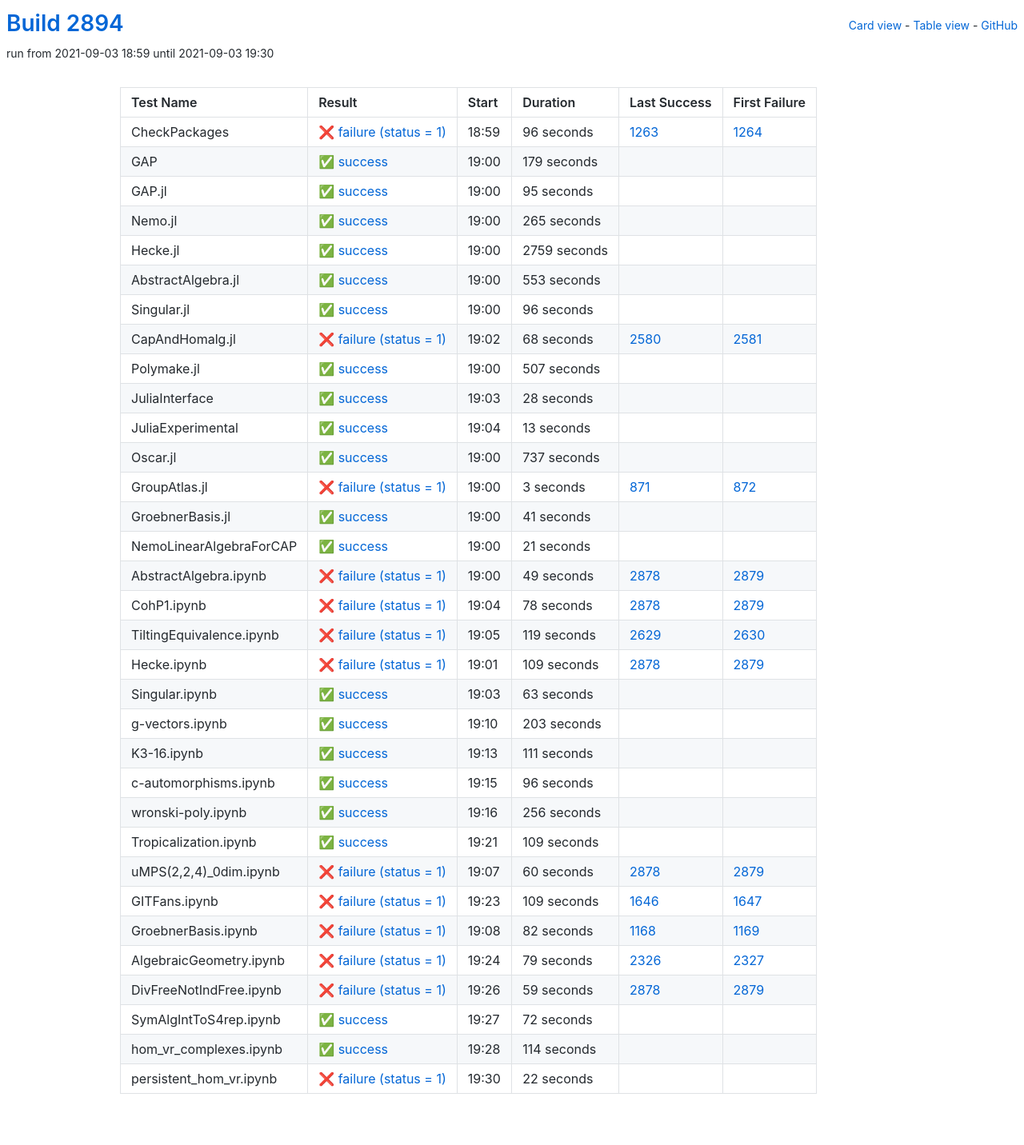
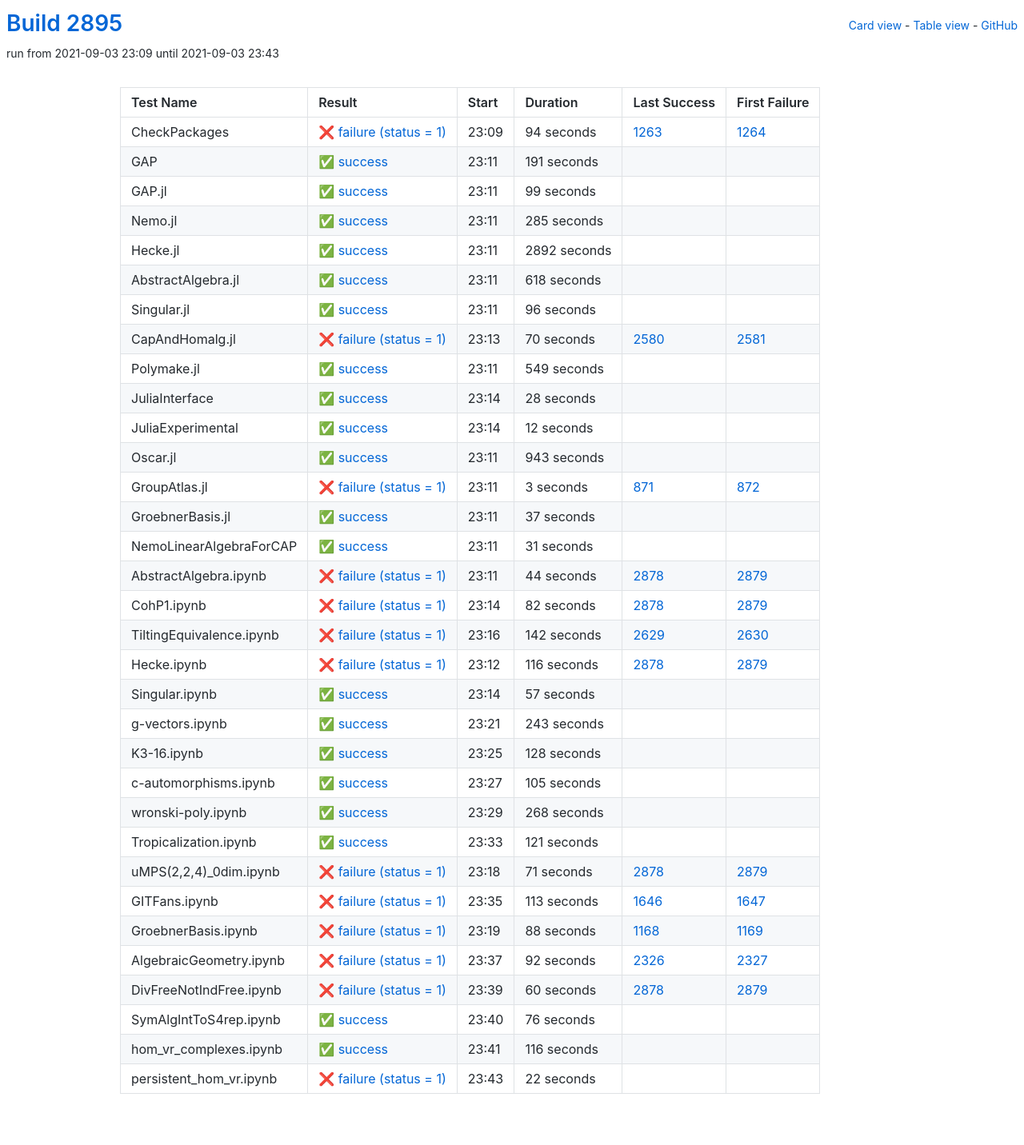
Before and after one commit to oscar-system/oscar-ci-status-stable, a Jekyll site: the page built from table.html, in a window 1280 px wide. Shown: the whole page at 80% size. Built offline with Jekyll 4.4.1, drawn with Linux system fonts in a browser that asks for light colours.

Commit message:
Build #2895

```diff
--- a/_data/ci.yml
+++ b/_data/ci.yml
@@ -1,6 +1,6 @@
 ---
-build: 2894
-build_url: https://oscarci.mathematik.uni-kl.de/job/oscar-stable/2894/
+build: 2895
+build_url: https://oscarci.mathematik.uni-kl.de/job/oscar-stable/2895/
 job: oscar-stable
 organization: oscar-system
 repo: oscar-ci-status-stable
@@ -8,80 +8,80 @@ repourl: https://github.com/oscar-system/oscar-ci-status-stable
 tests:
 - name: CheckPackages
   id: checkpackages
-  log: https://oscarci.mathematik.uni-kl.de/job/oscar-stable/2894/artifact/logs/build-2894/CheckPackages.log
-  start: 2021-09-03 18:59
+  log: https://oscarci.mathematik.uni-kl.de/job/oscar-stable/2895/artifact/logs/build-2895/CheckPackages.log
+  start: 2021-09-03 23:09
   success: false
   exitcode: 1
   status: failure
-  duration: 96
+  duration: 94
   last_success: 1263
   last_success_url: https://oscarci.mathematik.uni-kl.de/job/oscar-stable/1263/
   first_failure: 1264
   first_failure_url: https://oscarci.mathematik.uni-kl.de/job/oscar-stable/1264/
 - name: GAP
   id: gap
-  log: https://oscarci.mathematik.uni-kl.de/job/oscar-stable/2894/artifact/logs/build-2894/GAP.log
-  start: 2021-09-03 19:00
+  log: https://oscarci.mathematik.uni-kl.de/job/oscar-stable/2895/artifact/logs/build-2895/GAP.log
+  start: 2021-09-03 23:11
   success: true
   exitcode: 0
   status: success
-  duration: 179
+  duration: 191
   last_success: false
   last_success_url:
   first_failure: false
   first_failure_url:
 - name: GAP.jl
   id: gap-jl
-  log: https://oscarci.mathematik.uni-kl.de/job/oscar-stable/2894/artifact/logs/build-2894/GAP.jl.log
-  start: 2021-09-03 19:00
+  log: https://oscarci.mathematik.uni-kl.de/job/oscar-stable/2895/artifact/logs/build-2895/GAP.jl.log
+  start: 2021-09-03 23:11
   success: true
   exitcode: 0
   status: success
-  duration: 95
+  duration: 99
   last_success: false
   last_success_url:
   first_failure: false
   first_failure_url:
 - name: Nemo.jl
   id: nemo-jl
-  log: https://oscarci.mathematik.uni-kl.de/job/oscar-stable/2894/artifact/logs/build-2894/Nemo.jl.log
-  start: 2021-09-03 19:00
+  log: https://oscarci.mathematik.uni-kl.de/job/oscar-stable/2895/artifact/logs/build-2895/Nemo.jl.log
+  start: 2021-09-03 23:11
   success: true
   exitcode: 0
   status: success
-  duration: 265
+  duration: 285
   last_success: false
   last_success_url:
   first_failure: false
   first_failure_url:
 - name: Hecke.jl
   id: hecke-jl
-  log: https://oscarci.mathematik.uni-kl.de/job/oscar-stable/2894/artifact/logs/build-2894/Hecke.jl.log
-  start: 2021-09-03 19:00
+  log: https://oscarci.mathematik.uni-kl.de/job/oscar-stable/2895/artifact/logs/build-2895/Hecke.jl.log
+  start: 2021-09-03 23:11
   success: true
   exitcode: 0
   status: success
-  duration: 2759
+  duration: 2892
   last_success: false
   last_success_url:
   first_failure: false
   first_failure_url:
 - name: AbstractAlgebra.jl
   id: abstractalgebra-jl
-  log: https://oscarci.mathematik.uni-kl.de/job/oscar-stable/2894/artifact/logs/build-2894/AbstractAlgebra.jl.log
-  start: 2021-09-03 19:00
+  log: https://oscarci.mathematik.uni-kl.de/job/oscar-stable/2895/artifact/logs/build-2895/AbstractAlgebra.jl.log
+  start: 2021-09-03 23:11
   success: true
   exitcode: 0
   status: success
-  duration: 553
+  duration: 618
   last_success: false
   last_success_url:
   first_failure: false
   first_failure_url:
 - name: Singular.jl
   id: singular-jl
-  log: https://oscarci.mathematik.uni-kl.de/job/oscar-stable/2894/artifact/logs/build-2894/Singular.jl.log
-  start: 2021-09-03 19:00
+  log: https://oscarci.mathematik.uni-kl.de/job/oscar-stable/2895/artifact/logs/build-2895/Singular.jl.log
+  start: 2021-09-03 23:11
   success: true
   exitcode: 0
   status: success
@@ -92,32 +92,32 @@ tests:
   first_failure_url:
 - name: CapAndHomalg.jl
   id: capandhomalg-jl
-  log: https://oscarci.mathematik.uni-kl.de/job/oscar-stable/2894/artifact/logs/build-2894/CapAndHomalg.jl.log
-  start: 2021-09-03 19:02
+  log: https://oscarci.mathematik.uni-kl.de/job/oscar-stable/2895/artifact/logs/build-2895/CapAndHomalg.jl.log
+  start: 2021-09-03 23:13
   success: false
   exitcode: 1
   status: failure
-  duration: 68
+  duration: 70
   last_success: 2580
   last_success_url: https://oscarci.mathematik.uni-kl.de/job/oscar-stable/2580/
   first_failure: 2581
   first_failure_url: https://oscarci.mathematik.uni-kl.de/job/oscar-stable/2581/
 - name: Polymake.jl
   id: polymake-jl
-  log: https://oscarci.mathematik.uni-kl.de/job/oscar-stable/2894/artifact/logs/build-2894/Polymake.jl.log
-  start: 2021-09-03 19:00
+  log: https://oscarci.mathematik.uni-kl.de/job/oscar-stable/2895/artifact/logs/build-2895/Polymake.jl.log
+  start: 2021-09-03 23:11
   success: true
   exitcode: 0
   status: success
-  duration: 507
+  duration: 549
   last_success: false
   last_success_url:
   first_failure: false
   first_failure_url:
 - name: JuliaInterface
   id: juliainterface
-  log: https://oscarci.mathematik.uni-kl.de/job/oscar-stable/2894/artifact/logs/build-2894/JuliaInterface.log
-  start: 2021-09-03 19:03
+  log: https://oscarci.mathematik.uni-kl.de/job/oscar-stable/2895/artifact/logs/build-2895/JuliaInterface.log
+  start: 2021-09-03 23:14
   success: true
   exitcode: 0
   status: success
@@ -128,32 +128,32 @@ tests:
   first_failure_url:
 - name: JuliaExperimental
   id: juliaexperimental
-  log: https://oscarci.mathematik.uni-kl.de/job/oscar-stable/2894/artifact/logs/build-2894/JuliaExperimental.log
-  start: 2021-09-03 19:04
+  log: https://oscarci.mathematik.uni-kl.de/job/oscar-stable/2895/artifact/logs/build-2895/JuliaExperimental.log
+  start: 2021-09-03 23:14
   success: true
   exitcode: 0
   status: success
-  duration: 13
+  duration: 12
   last_success: false
   last_success_url:
   first_failure: false
   first_failure_url:
 - name: Oscar.jl
   id: oscar-jl
-  log: https://oscarci.mathematik.uni-kl.de/job/oscar-stable/2894/artifact/logs/build-2894/Oscar.jl.log
-  start: 2021-09-03 19:00
+  log: https://oscarci.mathematik.uni-kl.de/job/oscar-stable/2895/artifact/logs/build-2895/Oscar.jl.log
+  start: 2021-09-03 23:11
   success: true
   exitcode: 0
   status: success
-  duration: 737
+  duration: 943
   last_success: false
   last_success_url:
   first_failure: false
   first_failure_url:
 - name: GroupAtlas.jl
   id: groupatlas-jl
-  log: https://oscarci.mathematik.uni-kl.de/job/oscar-stable/2894/artifact/logs/build-2894/GroupAtlas.jl.log
-  start: 2021-09-03 19:00
+  log: https://oscarci.mathematik.uni-kl.de/job/oscar-stable/2895/artifact/logs/build-2895/GroupAtlas.jl.log
+  start: 2021-09-03 23:11
   success: false
   exitcode: 1
   status: failure
@@ -164,152 +164,200 @@ tests:
   first_failure_url: https://oscarci.mathematik.uni-kl.de/job/oscar-stable/872/
 - name: GroebnerBasis.jl
   id: groebnerbasis-jl
-  log: https://oscarci.mathematik.uni-kl.de/job/oscar-stable/2894/artifact/logs/build-2894/GroebnerBasis.jl.log
-  start: 2021-09-03 19:00
+  log: https://oscarci.mathematik.uni-kl.de/job/oscar-stable/2895/artifact/logs/build-2895/GroebnerBasis.jl.log
+  start: 2021-09-03 23:11
   success: true
   exitcode: 0
   status: success
-  duration: 41
+  duration: 37
   last_success: false
   last_success_url:
   first_failure: false
   first_failure_url:
 - name: NemoLinearAlgebraForCAP
   id: nemolinearalgebraforcap
-  log: https://oscarci.mathematik.uni-kl.de/job/oscar-stable/2894/artifact/logs/build-2894/NemoLinearAlgebraForCAP.log
-  start: 2021-09-03 19:00
+  log: https://oscarci.mathematik.uni-kl.de/job/oscar-stable/2895/artifact/logs/build-2895/NemoLinearAlgebraForCAP.log
+  start: 2021-09-03 23:11
   success: true
   exitcode: 0
   status: success
-  duration: 21
+  duration: 31
   last_success: false
   last_success_url:
   first_failure: false
   first_failure_url:
 - name: AbstractAlgebra.ipynb
   id: abstractalgebra-ipynb
-  log: https://oscarci.mathematik.uni-kl.de/job/oscar-stable/2894/artifact/logs/build-2894/AbstractAlgebra.ipynb.log
-  start: 2021-09-03 19:00
+  log: https://oscarci.mathematik.uni-kl.de/job/oscar-stable/2895/artifact/logs/build-2895/AbstractAlgebra.ipynb.log
+  start: 2021-09-03 23:11
   success: false
   exitcode: 1
   status: failure
-  duration: 49
+  duration: 44
   last_success: 2878
   last_success_url: https://oscarci.mathematik.uni-kl.de/job/oscar-stable/2878/
   first_failure: 2879
   first_failure_url: https://oscarci.mathematik.uni-kl.de/job/oscar-stable/2879/
 - name: CohP1.ipynb
   id: cohp1-ipynb
-  log: https://oscarci.mathematik.uni-kl.de/job/oscar-stable/2894/artifact/logs/build-2894/CohP1.ipynb.log
-  start: 2021-09-03 19:04
+  log: https://oscarci.mathematik.uni-kl.de/job/oscar-stable/2895/artifact/logs/build-2895/CohP1.ipynb.log
+  start: 2021-09-03 23:14
   success: false
   exitcode: 1
   status: failure
-  duration: 78
+  duration: 82
   last_success: 2878
   last_success_url: https://oscarci.mathematik.uni-kl.de/job/oscar-stable/2878/
   first_failure: 2879
   first_failure_url: https://oscarci.mathematik.uni-kl.de/job/oscar-stable/2879/
 - name: TiltingEquivalence.ipynb
   id: tiltingequivalence-ipynb
-  log: https://oscarci.mathematik.uni-kl.de/job/oscar-stable/2894/artifact/logs/build-2894/TiltingEquivalence.ipynb.log
-  start: 2021-09-03 19:05
+  log: https://oscarci.mathematik.uni-kl.de/job/oscar-stable/2895/artifact/logs/build-2895/TiltingEquivalence.ipynb.log
+  start: 2021-09-03 23:16
   success: false
   exitcode: 1
   status: failure
-  duration: 119
+  duration: 142
   last_success: 2629
   last_success_url: https://oscarci.mathematik.uni-kl.de/job/oscar-stable/2629/
   first_failure: 2630
   first_failure_url: https://oscarci.mathematik.uni-kl.de/job/oscar-stable/2630/
 - name: Hecke.ipynb
   id: hecke-ipynb
-  log: https://oscarci.mathematik.uni-kl.de/job/oscar-stable/2894/artifact/logs/build-2894/Hecke.ipynb.log
-  start: 2021-09-03 19:01
+  log: https://oscarci.mathematik.uni-kl.de/job/oscar-stable/2895/artifact/logs/build-2895/Hecke.ipynb.log
+  start: 2021-09-03 23:12
   success: false
   exitcode: 1
   status: failure
-  duration: 109
+  duration: 116
   last_success: 2878
   last_success_url: https://oscarci.mathematik.uni-kl.de/job/oscar-stable/2878/
   first_failure: 2879
   first_failure_url: https://oscarci.mathematik.uni-kl.de/job/oscar-stable/2879/
 - name: Singular.ipynb
   id: singular-ipynb
-  log: https://oscarci.mathematik.uni-kl.de/job/oscar-stable/2894/artifact/logs/build-2894/Singular.ipynb.log
-  start: 2021-09-03 19:03
+  log: https://oscarci.mathematik.uni-kl.de/job/oscar-stable/2895/artifact/logs/build-2895/Singular.ipynb.log
+  start: 2021-09-03 23:14
   success: true
   exitcode: 0
   status: success
-  duration: 63
+  duration: 57
   last_success: false
   last_success_url:
   first_failure: false
   first_failure_url:
 - name: g-vectors.ipynb
   id: g-vectors-ipynb
-  log: https://oscarci.mathematik.uni-kl.de/job/oscar-stable/2894/artifact/logs/build-2894/g-vectors.ipynb.log
-  start: 2021-09-03 19:10
+  log: https://oscarci.mathematik.uni-kl.de/job/oscar-stable/2895/artifact/logs/build-2895/g-vectors.ipynb.log
+  start: 2021-09-03 23:21
   success: true
   exitcode: 0
   status: success
-  duration: 203
+  duration: 243
   last_success: false
   last_success_url:
   first_failure: false
   first_failure_url:
 - name: K3-16.ipynb
   id: k3-16-ipynb
-  log: https://oscarci.mathematik.uni-kl.de/job/oscar-stable/2894/artifact/logs/build-2894/K3-16.ipynb.log
-  start: 2021-09-03 19:13
+  log: https://oscarci.mathematik.uni-kl.de/job/oscar-stable/2895/artifact/logs/build-2895/K3-16.ipynb.log
+  start: 2021-09-03 23:25
   success: true
   exitcode: 0
   status: success
-  duration: 111
+  duration: 128
   last_success: false
   last_success_url:
   first_failure: false
   first_failure_url:
 - name: c-automorphisms.ipynb
   id: c-automorphisms-ipynb
-  log: https://oscarci.mathematik.uni-kl.de/job/oscar-stable/2894/artifact/logs/build-2894/c-automorphisms.ipynb.log
-  start: 2021-09-03 19:15
+  log: https://oscarci.mathematik.uni-kl.de/job/oscar-stable/2895/artifact/logs/build-2895/c-automorphisms.ipynb.log
+  start: 2021-09-03 23:27
   success: true
   exitcode: 0
   status: success
-  duration: 96
+  duration: 105
   last_success: false
   last_success_url:
   first_failure: false
   first_failure_url:
 - name: wronski-poly.ipynb
   id: wronski-poly-ipynb
-  log: https://oscarci.mathematik.uni-kl.de/job/oscar-stable/2894/artifact/logs/build-2894/wronski-poly.ipynb.log
-  start: 2021-09-03 19:16
+  log: https://oscarci.mathematik.uni-kl.de/job/oscar-stable/2895/artifact/logs/build-2895/wronski-poly.ipynb.log
+  start: 2021-09-03 23:29
   success: true
   exitcode: 0
   status: success
-  duration: 256
+  duration: 268
   last_success: false
   last_success_url:
   first_failure: false
   first_failure_url:
 - name: Tropicalization.ipynb
   id: tropicalization-ipynb
-  log: https://oscarci.mathematik.uni-kl.de/job/oscar-stable/2894/artifact/logs/build-2894/Tropicalization.ipynb.log
-  start: 2021-09-03 19:21
+  log: https://oscarci.mathematik.uni-kl.de/job/oscar-stable/2895/artifact/logs/build-2895/Tropicalization.ipynb.log
+  start: 2021-09-03 23:33
   success: true
   exitcode: 0
   status: success
-  duration: 109
+  duration: 121
   last_success: false
   last_success_url:
   first_failure: false
   first_failure_url:
 - name: uMPS(2,2,4)_0dim.ipynb
   id: umps-2-2-4-0dim-ipynb
-  log: https://oscarci.mathematik.uni-kl.de/job/oscar-stable/2894/artifact/logs/build-2894/uMPS-2-2-4-_0dim.ipynb.log
-  start: 2021-09-03 19:07
+  log: https://oscarci.mathematik.uni-kl.de/job/oscar-stable/2895/artifact/logs/build-2895/uMPS-2-2-4-_0dim.ipynb.log
+  start: 2021-09-03 23:18
+  success: false
+  exitcode: 1
+  status: failure
+  duration: 71
+  last_success: 2878
+  last_success_url: https://oscarci.mathematik.uni-kl.de/job/oscar-stable/2878/
+  first_failure: 2879
+  first_failure_url: https://oscarci.mathematik.uni-kl.de/job/oscar-stable/2879/
+- name: GITFans.ipynb
+  id: gitfans-ipynb
+  log: https://oscarci.mathematik.uni-kl.de/job/oscar-stable/2895/artifact/logs/build-2895/GITFans.ipynb.log
+  start: 2021-09-03 23:35
+  success: false
+  exitcode: 1
+  status: failure
+  duration: 113
+  last_success: 1646
+  last_success_url: https://oscarci.mathematik.uni-kl.de/job/oscar-stable/1646/
+  first_failure: 1647
+  first_failure_url: https://oscarci.mathematik.uni-kl.de/job/oscar-stable/1647/
+- name: GroebnerBasis.ipynb
+  id: groebnerbasis-ipynb
+  log: https://oscarci.mathematik.uni-kl.de/job/oscar-stable/2895/artifact/logs/build-2895/GroebnerBasis.ipynb.log
+  start: 2021-09-03 23:19
+  success: false
+  exitcode: 1
+  status: failure
+  duration: 88
+  last_success: 1168
+  last_success_url: https://oscarci.mathematik.uni-kl.de/job/oscar-stable/1168/
+  first_failure: 1169
+  first_failure_url: https://oscarci.mathematik.uni-kl.de/job/oscar-stable/1169/
+- name: AlgebraicGeometry.ipynb
+  id: algebraicgeometry-ipynb
+  log: https://oscarci.mathematik.uni-kl.de/job/oscar-stable/2895/artifact/logs/build-2895/AlgebraicGeometry.ipynb.log
+  start: 2021-09-03 23:37
+  success: false
+  exitcode: 1
+  status: failure
+  duration: 92
+  last_success: 2326
+  last_success_url: https://oscarci.mathematik.uni-kl.de/job/oscar-stable/2326/
+  first_failure: 2327
+  first_failure_url: https://oscarci.mathematik.uni-kl.de/job/oscar-stable/2327/
+- name: DivFreeNotIndFree.ipynb
+  id: divfreenotindfree-ipynb
+  log: https://oscarci.mathematik.uni-kl.de/job/oscar-stable/2895/artifact/logs/build-2895/DivFreeNotIndFree.ipynb.log
+  start: 2021-09-03 23:39
   success: false
   exitcode: 1
   status: failure
@@ -318,82 +366,34 @@ tests:
   last_success_url: https://oscarci.mathematik.uni-kl.de/job/oscar-stable/2878/
   first_failure: 2879
   first_failure_url: https://oscarci.mathematik.uni-kl.de/job/oscar-stable/2879/
-- name: GITFans.ipynb
-  id: gitfans-ipynb
-  log: https://oscarci.mathematik.uni-kl.de/job/oscar-stable/2894/artifact/logs/build-2894/GITFans.ipynb.log
-  start: 2021-09-03 19:23
-  success: false
-  exitcode: 1
-  status: failure
-  duration: 109
-  last_success: 1646
-  last_success_url: https://oscarci.mathematik.uni-kl.de/job/oscar-stable/1646/
-  first_failure: 1647
-  first_failure_url: https://oscarci.mathematik.uni-kl.de/job/oscar-stable/1647/
-- name: GroebnerBasis.ipynb
-  id: groebnerbasis-ipynb
-  log: https://oscarci.mathematik.uni-kl.de/job/oscar-stable/2894/artifact/logs/build-2894/GroebnerBasis.ipynb.log
-  start: 2021-09-03 19:08
-  success: false
-  exitcode: 1
-  status: failure
-  duration: 82
-  last_success: 1168
-  last_success_url: https://oscarci.mathematik.uni-kl.de/job/oscar-stable/1168/
-  first_failure: 1169
-  first_failure_url: https://oscarci.mathematik.uni-kl.de/job/oscar-stable/1169/
-- name: AlgebraicGeometry.ipynb
-  id: algebraicgeometry-ipynb
-  log: https://oscarci.mathematik.uni-kl.de/job/oscar-stable/2894/artifact/logs/build-2894/AlgebraicGeometry.ipynb.log
-  start: 2021-09-03 19:24
-  success: false
-  exitcode: 1
-  status: failure
-  duration: 79
-  last_success: 2326
-  last_success_url: https://oscarci.mathematik.uni-kl.de/job/oscar-stable/2326/
-  first_failure: 2327
-  first_failure_url: https://oscarci.mathematik.uni-kl.de/job/oscar-stable/2327/
-- name: DivFreeNotIndFree.ipynb
-  id: divfreenotindfree-ipynb
-  log: https://oscarci.mathematik.uni-kl.de/job/oscar-stable/2894/artifact/logs/build-2894/DivFreeNotIndFree.ipynb.log
-  start: 2021-09-03 19:26
-  success: false
-  exitcode: 1
-  status: failure
-  duration: 59
-  last_success: 2878
-  last_success_url: https://oscarci.mathematik.uni-kl.de/job/oscar-stable/2878/
-  first_failure: 2879
-  first_failure_url: https://oscarci.mathematik.uni-kl.de/job/oscar-stable/2879/
 - name: SymAlgIntToS4rep.ipynb
   id: symalginttos4rep-ipynb
-  log: https://oscarci.mathematik.uni-kl.de/job/oscar-stable/2894/artifact/logs/build-2894/SymAlgIntToS4rep.ipynb.log
-  start: 2021-09-03 19:27
+  log: https://oscarci.mathematik.uni-kl.de/job/oscar-stable/2895/artifact/logs/build-2895/SymAlgIntToS4rep.ipynb.log
+  start: 2021-09-03 23:40
   success: true
   exitcode: 0
   status: success
-  duration: 72
+  duration: 76
   last_success: false
   last_success_url:
   first_failure: false
   first_failure_url:
 - name: hom_vr_complexes.ipynb
   id: hom-vr-complexes-ipynb
-  log: https://oscarci.mathematik.uni-kl.de/job/oscar-stable/2894/artifact/logs/build-2894/hom_vr_complexes.ipynb.log
-  start: 2021-09-03 19:28
+  log: https://oscarci.mathematik.uni-kl.de/job/oscar-stable/2895/artifact/logs/build-2895/hom_vr_complexes.ipynb.log
+  start: 2021-09-03 23:41
   success: true
   exitcode: 0
   status: success
-  duration: 114
+  duration: 116
   last_success: false
   last_success_url:
   first_failure: false
   first_failure_url:
 - name: persistent_hom_vr.ipynb
   id: persistent-hom-vr-ipynb
-  log: https://oscarci.mathematik.uni-kl.de/job/oscar-stable/2894/artifact/logs/build-2894/persistent_hom_vr.ipynb.log
-  start: 2021-09-03 19:30
+  log: https://oscarci.mathematik.uni-kl.de/job/oscar-stable/2895/artifact/logs/build-2895/persistent_hom_vr.ipynb.log
+  start: 2021-09-03 23:43
   success: false
   exitcode: 1
   status: failure
```
Also changed, not shown: README.md.
